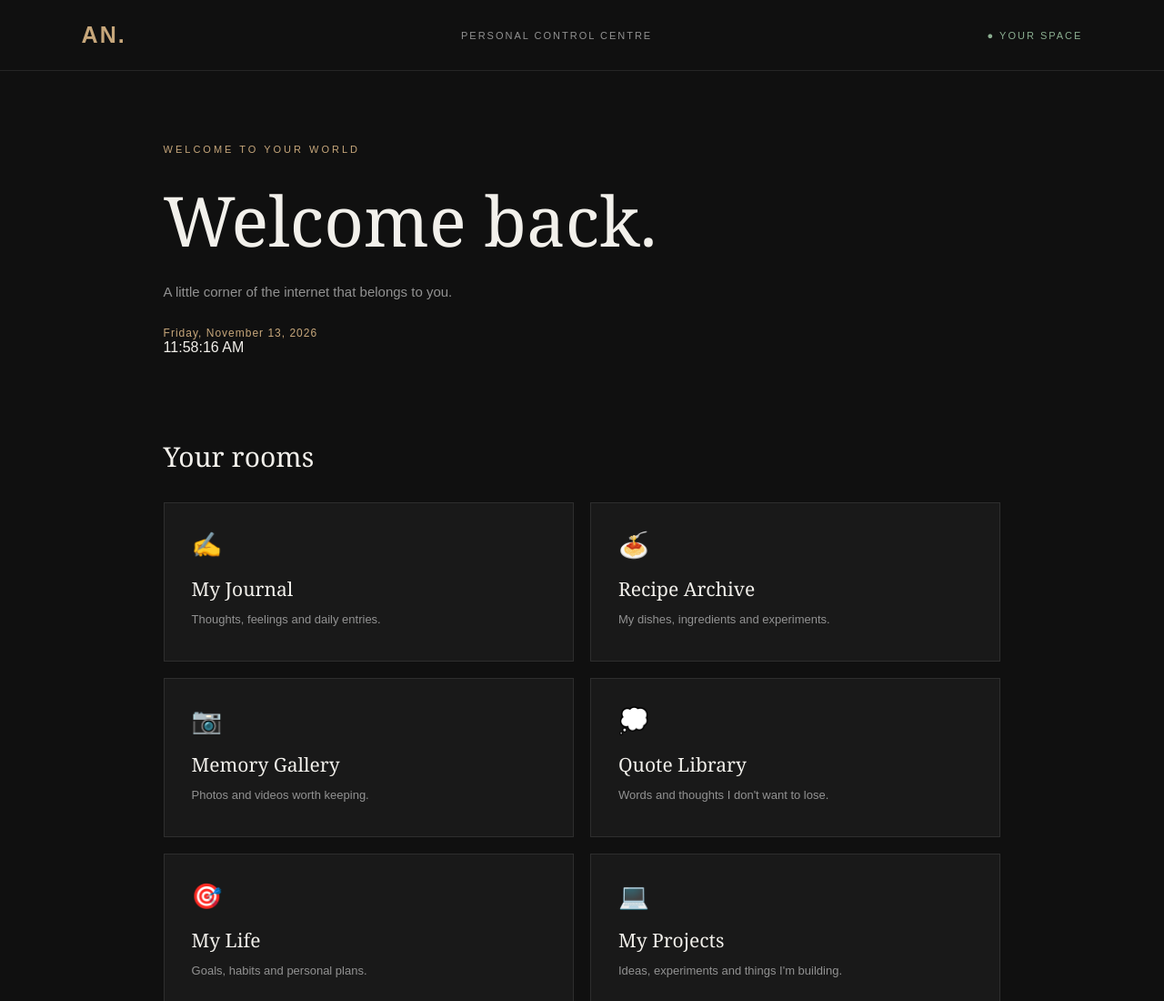
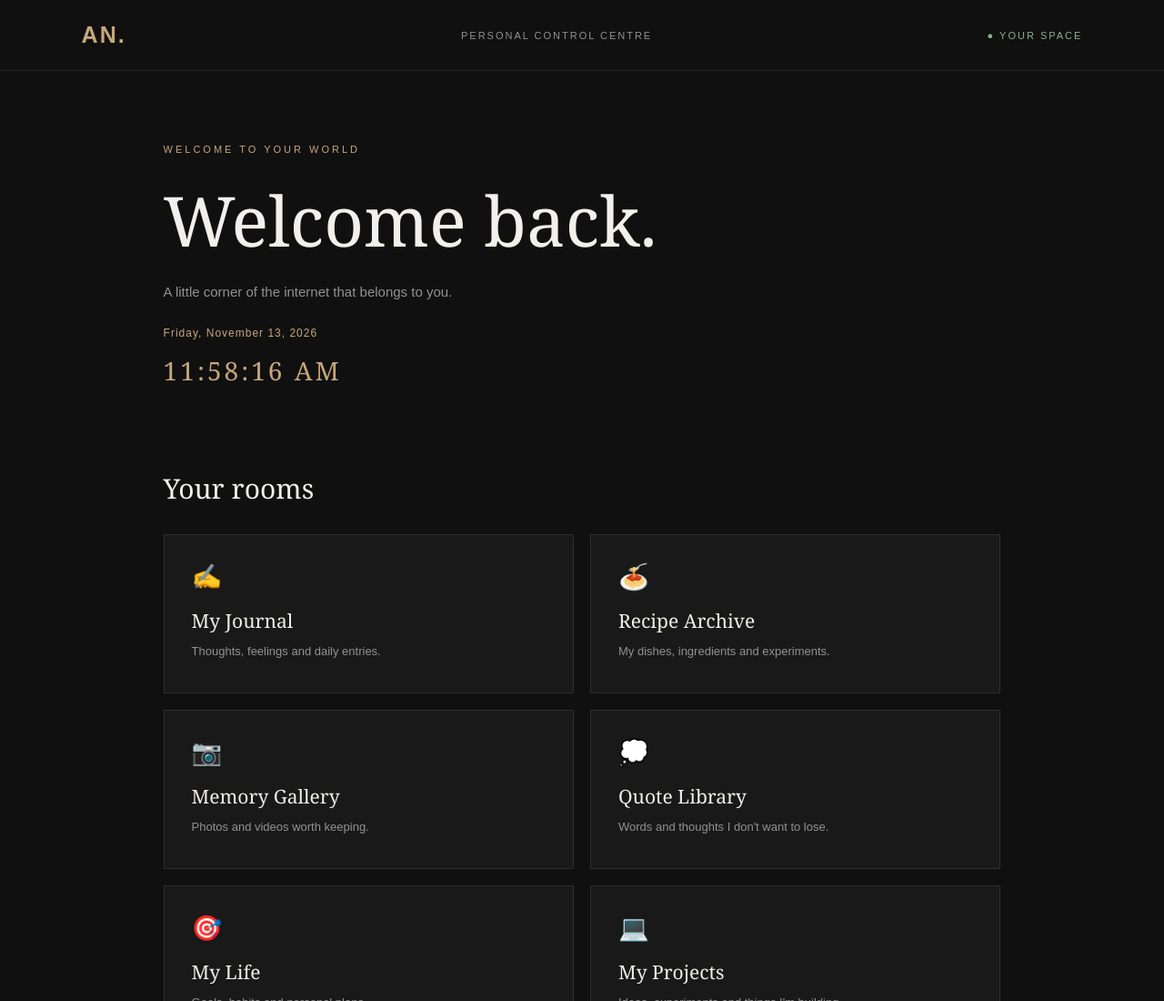
Before and after one commit to amitey-2/website, a plain HTML site: page dashboard.html in a window 1280 px wide. Shown: the top 1100 px of the page at 91% size. Drawn offline with Linux system fonts and the light colour scheme.

Commit message:
Update dashboard.css

```diff
--- a/css/dashboard.css
+++ b/css/dashboard.css
@@ -160,3 +160,14 @@ footer a {
     min-height: 150px;
   }
 }
+
+
+/* LIVE CLOCK */
+
+.live-clock {
+  color: var(--accent);
+  font-family: Georgia, serif;
+  font-size: 28px;
+  margin-top: 15px;
+  letter-spacing: 3px;
+}
```
